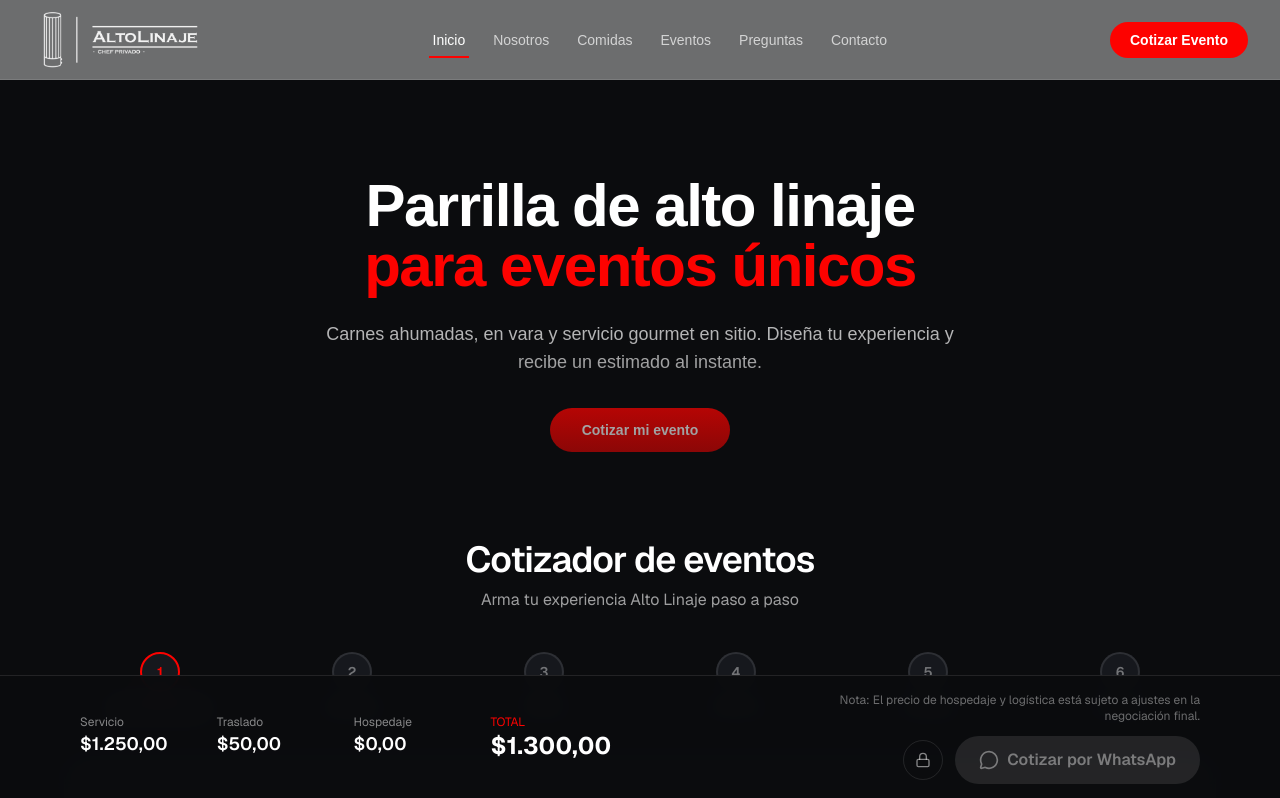
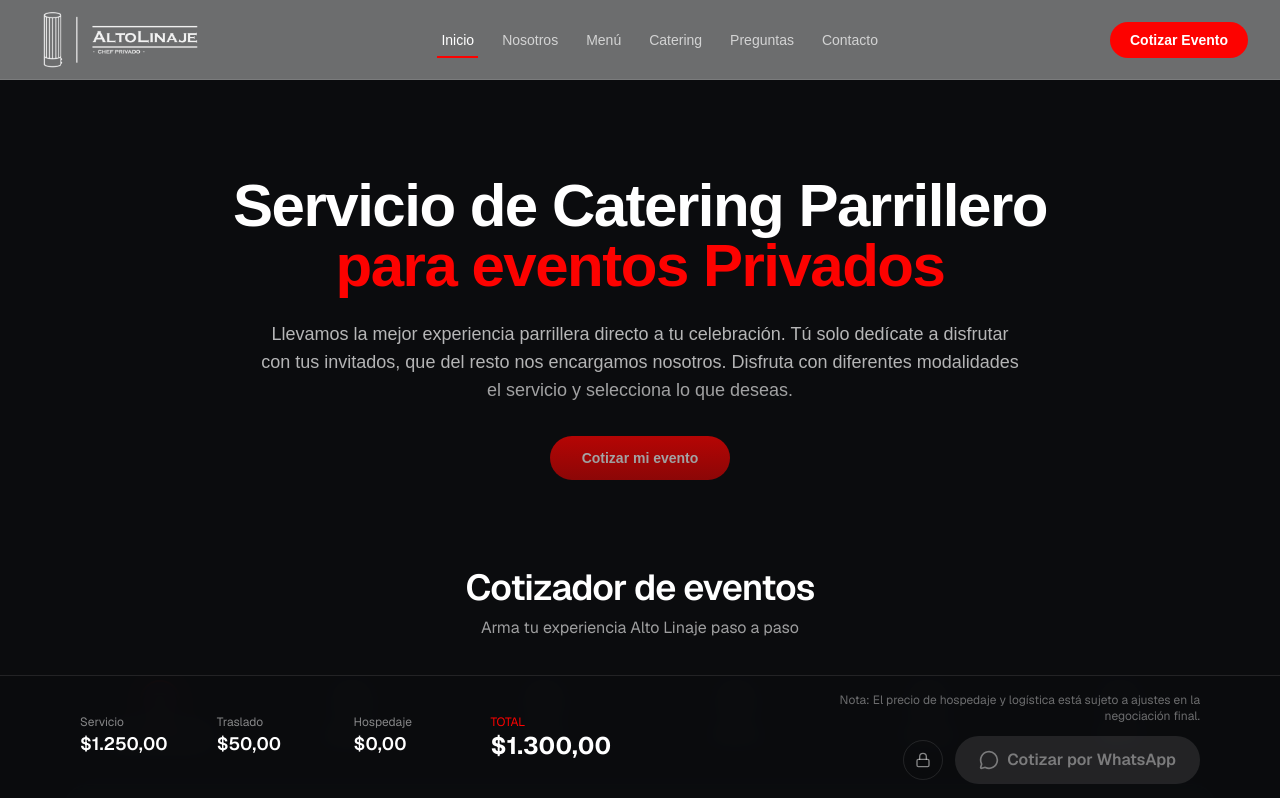
Before and after one commit to quingoz/altolinaje, a Next.js app: page / in a window 1280 px wide. Shown: the top 798 px of the page. Built offline with nearby package versions, Linux system fonts and the light colour scheme.

Commit message:
regenerada build estática con chunks actualizados y renombradas etiquetas de navegación de "Comidas" a "Menú" y "Eventos" a "Catering"

```diff
--- a/src/app/page.tsx
+++ b/src/app/page.tsx
@@ -13,12 +13,14 @@ export default function Home() {
             id="hero-title"
             className="text-4xl font-semibold tracking-tight text-white sm:text-5xl lg:text-6xl"
           >
-            Parrilla de alto linaje
-            <span className="block text-[#fd0200]">para eventos únicos</span>
+            Servicio de Catering Parrillero
+            <span className="block text-[#fd0200]">para eventos Privados</span>
           </h1>
-          <p className="mx-auto mt-6 max-w-2xl text-lg text-white/70">
-            Carnes ahumadas, en vara y servicio gourmet en sitio. Diseña tu
-            experiencia y recibe un estimado al instante.
+          <p className="mx-auto mt-6 max-w-3xl text-lg text-white/70">
+            Llevamos la mejor experiencia parrillera directo a tu celebración. Tú
+            solo dedícate a disfrutar con tus invitados, que del resto nos
+            encargamos nosotros. Disfruta con diferentes modalidades el servicio y
+            selecciona lo que deseas.
           </p>
           <a
             href="#cotizador"
--- a/src/components/layout/Footer.tsx
+++ b/src/components/layout/Footer.tsx
@@ -7,8 +7,8 @@ import { Camera, MapPin } from "lucide-react";
 const NAV_LINKS = [
   { href: "/", label: "Inicio" },
   { href: "/nosotros", label: "Nosotros" },
-  { href: "/comidas", label: "Comidas" },
-  { href: "/eventos", label: "Eventos" },
+  { href: "/comidas", label: "Menú" },
+  { href: "/eventos", label: "Catering" },
   { href: "/faqs", label: "Preguntas" },
   { href: "/contacto", label: "Contacto" },
 ];
--- a/src/components/layout/Header.tsx
+++ b/src/components/layout/Header.tsx
@@ -10,8 +10,8 @@ import { Menu, X } from "lucide-react";
 const NAV_LINKS = [
   { href: "/", label: "Inicio" },
   { href: "/nosotros", label: "Nosotros" },
-  { href: "/comidas", label: "Comidas" },
-  { href: "/eventos", label: "Eventos" },
+  { href: "/comidas", label: "Menú" },
+  { href: "/eventos", label: "Catering" },
   { href: "/faqs", label: "Preguntas" },
   { href: "/contacto", label: "Contacto" },
 ];
--- a/src/data/rates.json
+++ b/src/data/rates.json
@@ -86,9 +86,9 @@
   },
   "menuOptions": {
     "modalities": [
-      { "id": "self_service", "name": "Self-Services", "minRecipes": 2, "maxRecipes": 3, "description": "Nuestro equipo desplegara cada estacion de comida en los Chef and Dish. El servicio finaliza al momento que se agota la comida.", "image": "/images/mode-self-services.jpg" },
-      { "id": "doble_tanda", "name": "Doble Tanda", "minRecipes": 4, "maxRecipes": 4, "description": "800grs de proteina por persona prestadas en las cajas, servidas con una diferencia de 1,2 o 3 horas. La capacidad de cada caja es de 10 personas.", "image": "/images/mode-doble-tanda.jpg" },
-      { "id": "rodizio", "name": "Rodizio", "minRecipes": 4, "maxRecipes": 4, "description": "Los comensales dispondran de una mesa de contornos y ensaladas para servirse al gusto. Mientras los chefs pasan directamente por las mesas sirviendo una rotacion constante de cortes. Servicio de 3 horas de rodizio.", "image": "/images/mode-rodizio.jpg" }
+      { "id": "self_service", "name": "Self-Service", "minRecipes": 2, "maxRecipes": 3, "description": "Nuestro equipo desplegara cada estacion de comida en los Chef and Dish. El servicio finaliza al momento que se agota la comida.", "image": "/images/mode-self-services.jpg" },
+      { "id": "doble_tanda", "name": "Doble Tanda", "minRecipes": 4, "maxRecipes": 4, "description": "800 gr de proteína por persona + 200 gr de contornos + ensaladas. Servidas en las Cajas Alto Linaje en dos oportunidades, con una diferencia de 2 a 3 horas. La capacidad de cada caja es de 8 a 10 personas.", "image": "/images/mode-doble-tanda.jpg" },
+      { "id": "rodizio", "name": "Rodizio", "minRecipes": 4, "maxRecipes": 4, "description": "Los comensales dispondrán de una mesa de contornos y ensaladas para servirse al gusto, mientras los chefs pasan directamente por las mesas ofreciendo una rotación constante de cortes durante 3 horas de servicio de rodizio.", "image": "/images/mode-rodizio.jpg" }
     ],
     "recipes": [
       { "id": "lomo_cerdo", "name": "Lomo de Cerdo", "description": "Con chicharron acompañado de salsa de chistorra y pimenton ahumado." },
```
Also changed, not shown: 36 other files (tests, documents, lock files or other folders).
